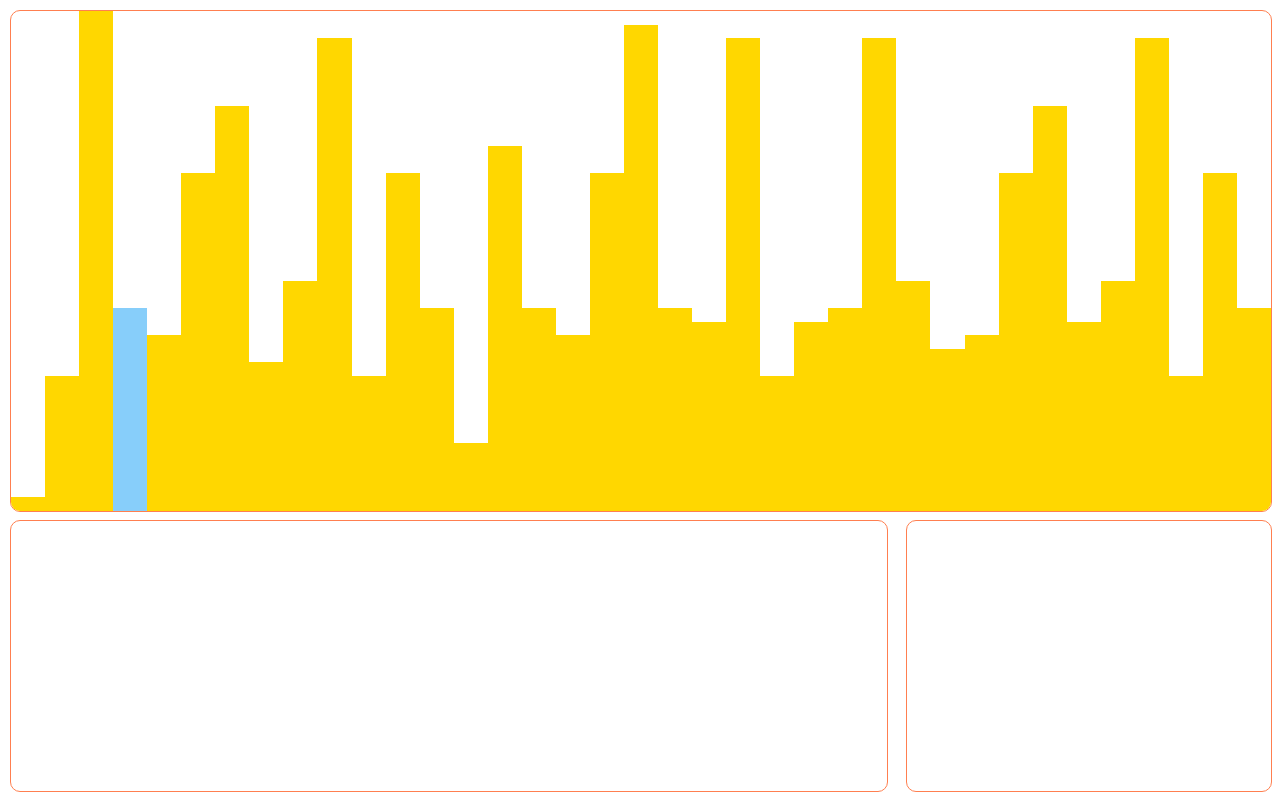
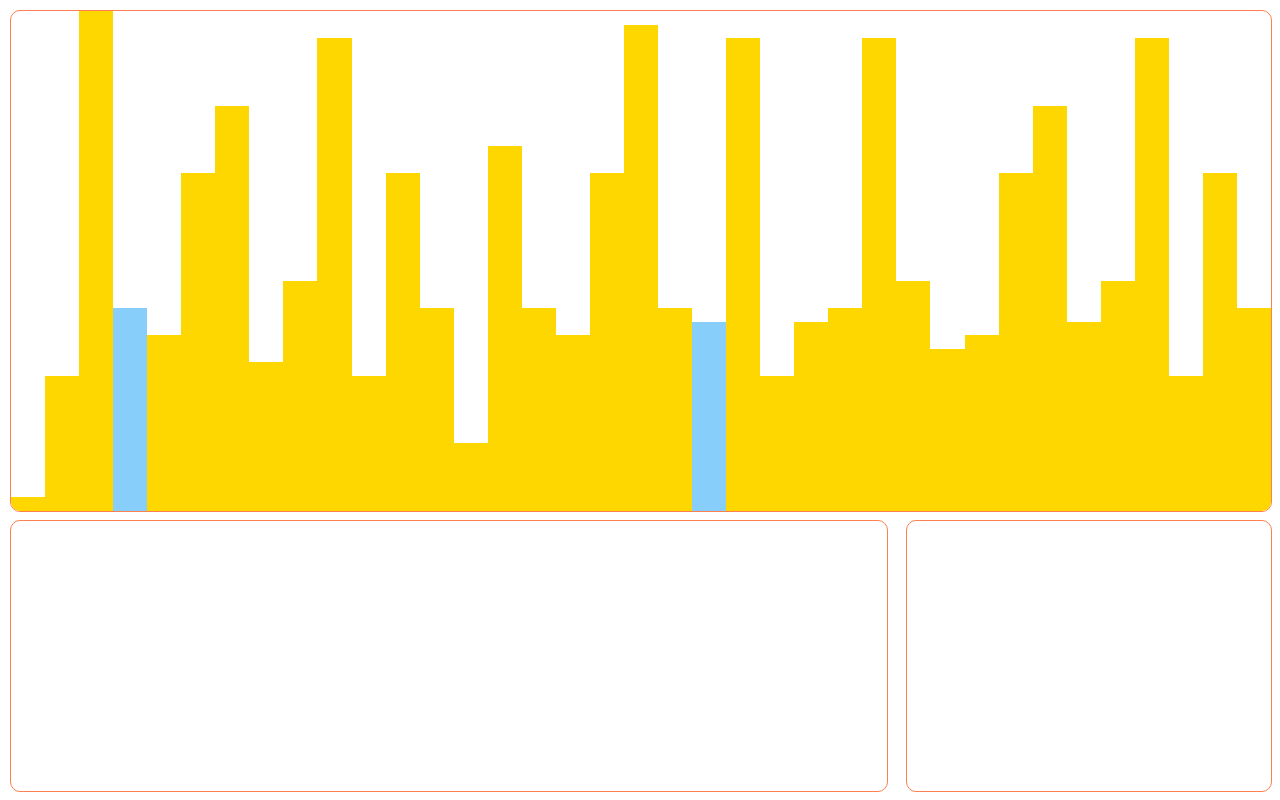
Before and after one commit to chrisli-03/SortingAnimation, a Vue app: page / in a window 1280 px wide. Built offline with nearby package versions, Linux system fonts and the light colour scheme.

Commit message:
added two placeholder for swapping columns

```diff
--- a/src/components/MyCanvas.vue
+++ b/src/components/MyCanvas.vue
@@ -1,9 +1,15 @@
 <template>
 	<svg id="my-svg" v-bind:width="panelWidth" v-bind:height="panelHeight">
 		<g v-for="(item, index) in data" class="bar" shape-rendering="crispEdges"
-			v-bind:class="{ selected: index === 3 }">
+			v-bind:class="{ selected: index === -1 }">
 			<rect v-bind="{ 'x':index*barWidth, 'y':panelHeight-item*heightRatio }" v-bind:width="barWidth" v-bind:height="item*heightRatio"/>
-    	</g>
+    </g>
+		<g class="bar selected" shape-rendering="crispEdges">
+			<rect v-bind="{ 'x':m*barWidth, 'y':panelHeight-data[m]*heightRatio }" v-bind:width="barWidth" v-bind:height="data[m]*heightRatio"/>
+    </g>
+		<g class="bar selected" shape-rendering="crispEdges">
+			<rect v-bind="{ 'x':n*barWidth, 'y':panelHeight-data[n]*heightRatio }" v-bind:width="barWidth" v-bind:height="data[n]*heightRatio"/>
+    </g>
 	</svg>
 </template>
 
@@ -14,7 +20,9 @@ export default {
 			data: [1, 10, 37, 15, 13, 25, 30, 11, 17, 35, 10, 25, 15, 5, 27, 15, 13, 25, 36, 15, 14, 35, 10, 14, 15, 35, 17, 12, 13, 25, 30, 14, 17, 35, 10, 25, 15],
 			panelWidth: 1,
 			panelHeight: 1,
-			maxHeight: 1
+			maxHeight: 1,
+			m: 3,
+			n: 20
 		}
 	},
 	methods: {
@@ -35,6 +43,11 @@ export default {
 				array[randomIndex] = temporaryValue;
 			}
 			this.data = array
+		},
+		swap() {
+			let tempM = this.m
+			let tempN = this.n
+
 		}
 	},
 	computed: {
```
Also changed, not shown: 1 other file (tests, documents, lock files or other folders).
